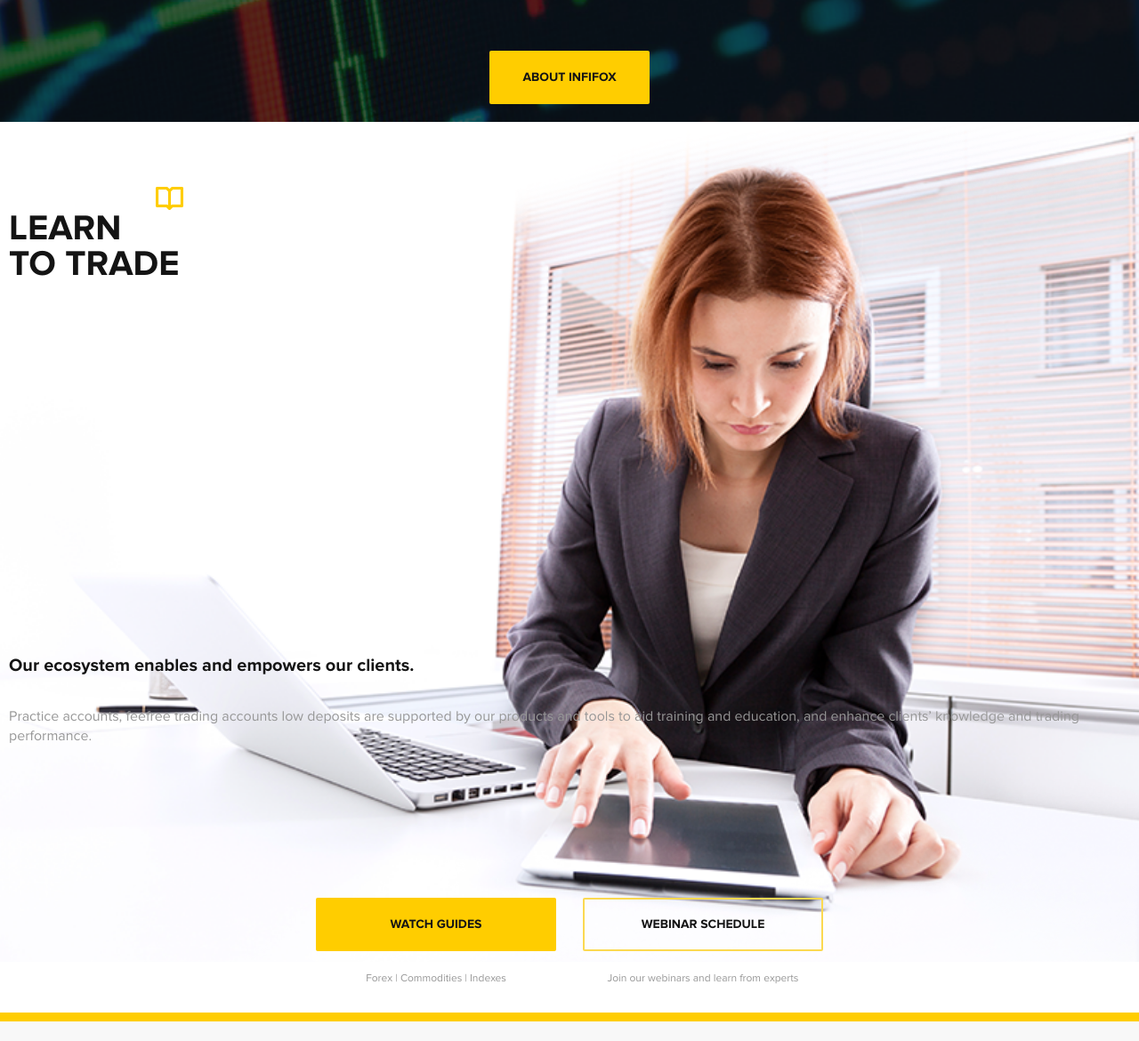
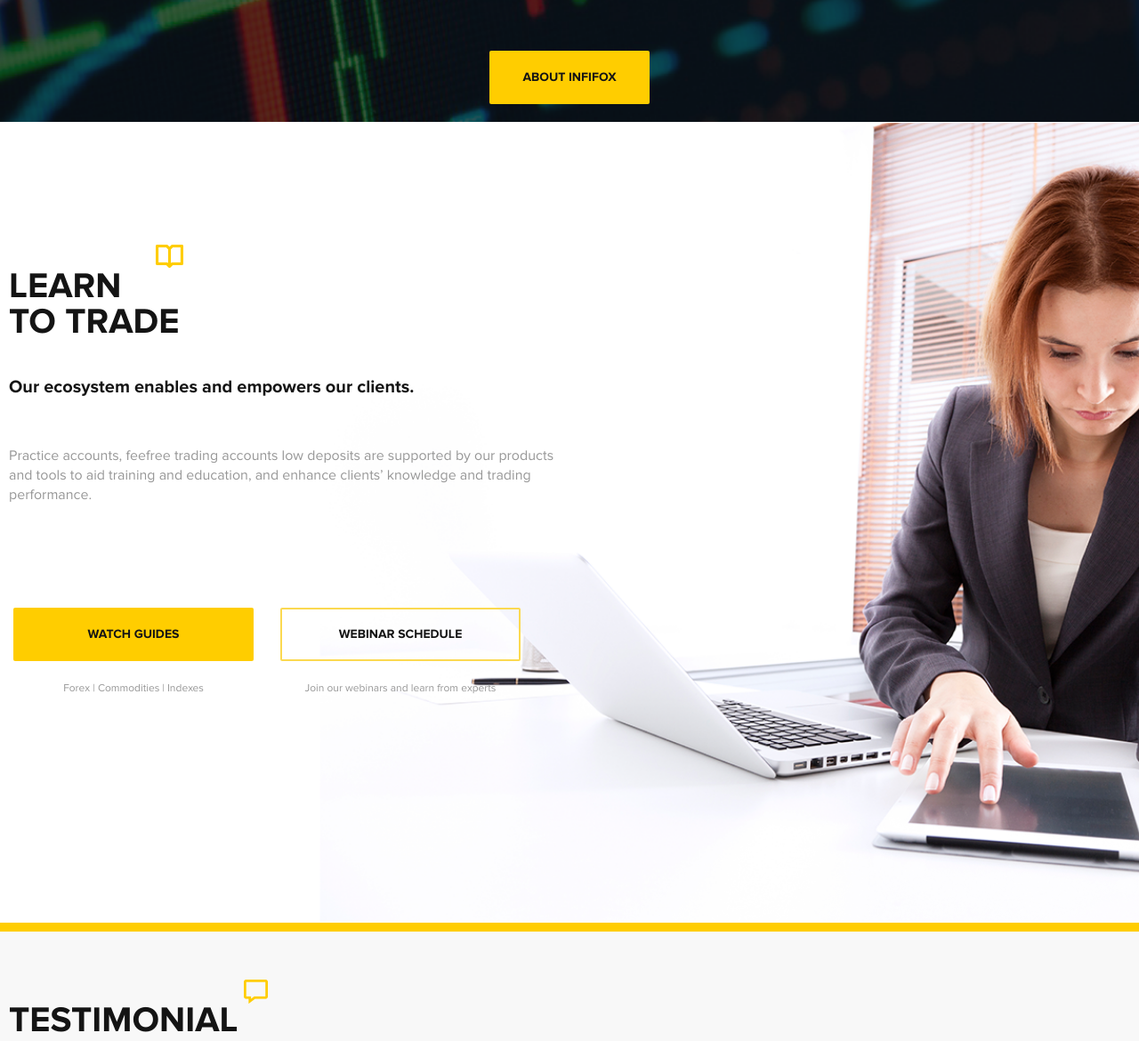
Before and after one commit to Romserg/Infinox, a website: page src/index.html in a window 1280 px wide. Shown: the part 2460-3630 px from the top of the page at 89% size. Drawn offline with Linux system fonts and the light colour scheme.

Commit message:
complete section guide

```diff
--- a/src/css/styles.css
+++ b/src/css/styles.css
@@ -916,6 +916,38 @@ article .btns {
 	}
 }
 
+@media (min-width: 1167px) {
+	.guide {
+		background: url(../images/bg-guide-desktop.png) no-repeat top;
+		background-size: cover;
+		background-color: #fff;
+		min-height: 900px;
+	}
+
+	.guide h2 {
+		padding-top: 165px;
+	}
+
+	.guide h2::after {
+		top: 135px;
+	}
+
+	.guide .text {
+		margin-top: 42px;
+	}
+
+	.guide p {
+		margin-top: 55px;
+		width: 50%;
+	}
+
+	.guide .btns {
+		width: 50%;
+		text-align: left;
+		bottom: 55px;
+	}
+}
+
 /* -----------------------SECTION-FEEDBACK------------------- */
 
 .feedback {
```
Also changed, not shown: src/images/bg-guide-desktop.png (added).
